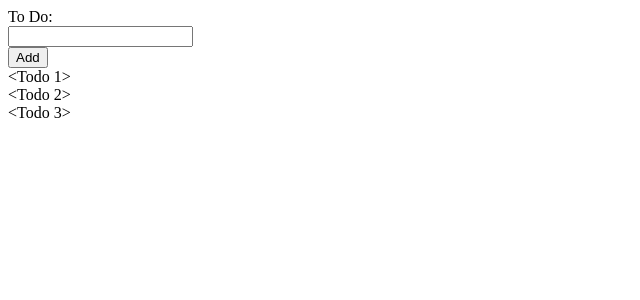
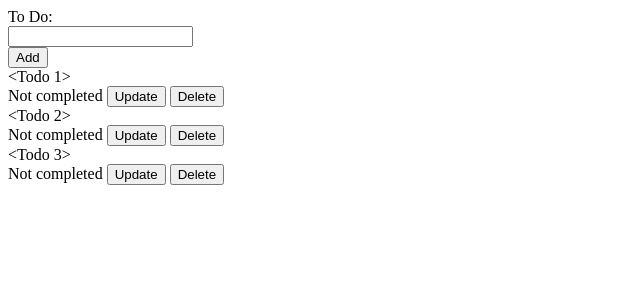
Before and after one commit to jeffnk05/flask-todoapp, a Flask app: page / in a window 1280 px wide. Shown: the top 300 px of the page, without its empty margins (0-640 px from the left). Run offline with Flask 2, Linux system fonts and the light colour scheme; data comes from the database, SQL or seed files in the repository; both versions use the stored data as it was after the commit.

Commit message:
Add buttons and templating logic

```diff
--- a/app.py
+++ b/app.py
@@ -22,9 +22,7 @@ def index():
 
 @app.post("/add")
 def add_todo():
-
     new_title = request.form.get("title")
-
     new_todo = Todo(title=new_title, complete=False)
     db.session.add(new_todo)
     db.session.commit()
--- a/templates/base.html
+++ b/templates/base.html
@@ -8,7 +8,7 @@
 </head>
 <body>
 
-    <form action="/add" method="post">
+    <form action="{{ url_for('add') }}" method="post">
         <div>
             <label for="title">To Do:</label><br>
             <input type="text" name="title"><br>
@@ -19,6 +19,14 @@
         <div>
             {{ todo }}
         </div>
+        {% if todo.complete == False %}
+            <span>Not completed</span>
+        {% else %}
+            <span>Completed</span>
+        {% endif %}
+
+        <button onclick=""> Update </button>
+        <button onclick=""> Delete </button>
     {% endfor %}
 </body>
 </html>
```
Also changed, not shown: example.db. Lines whose indentation alone changed are shown as unchanged.
